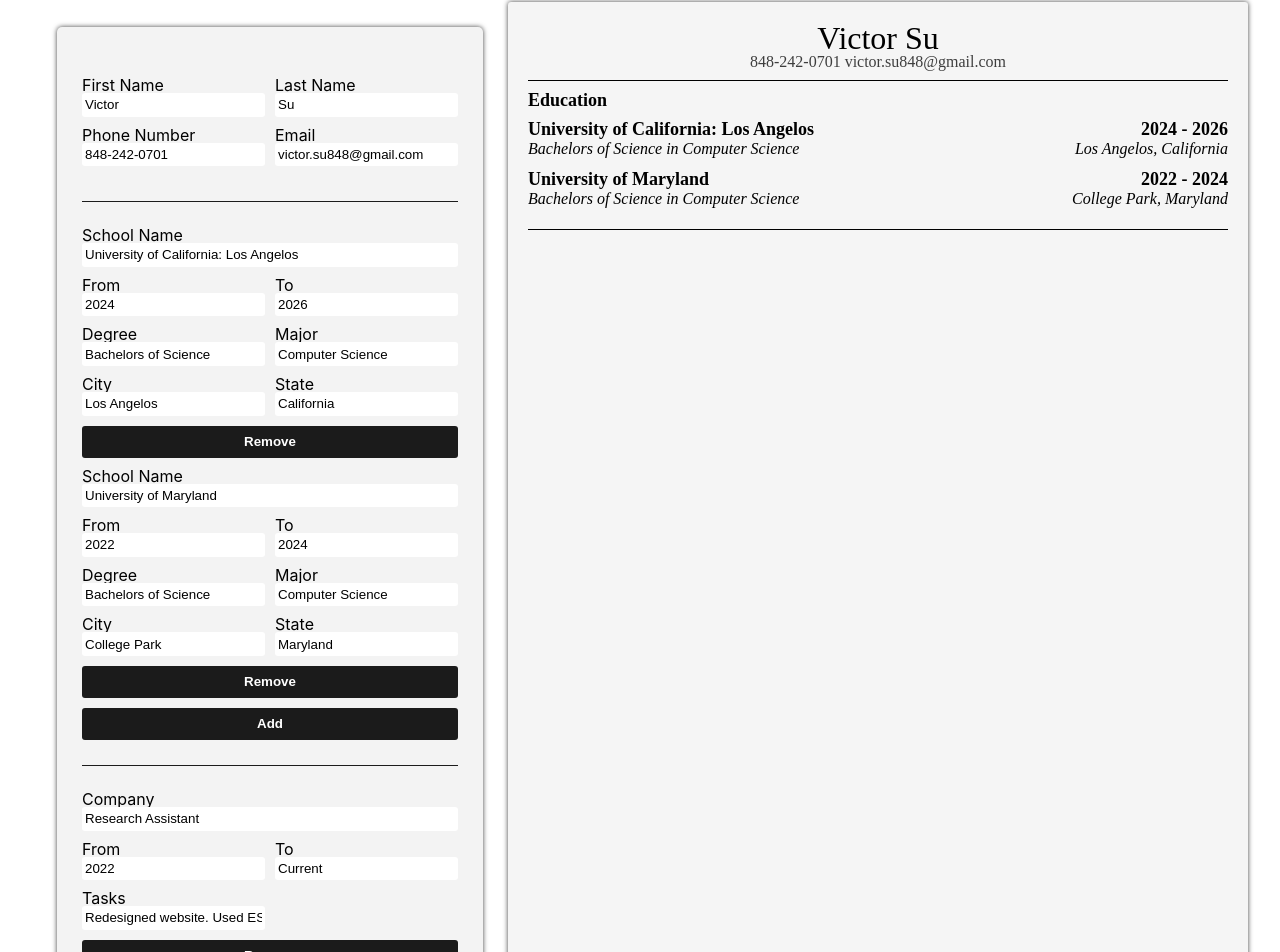
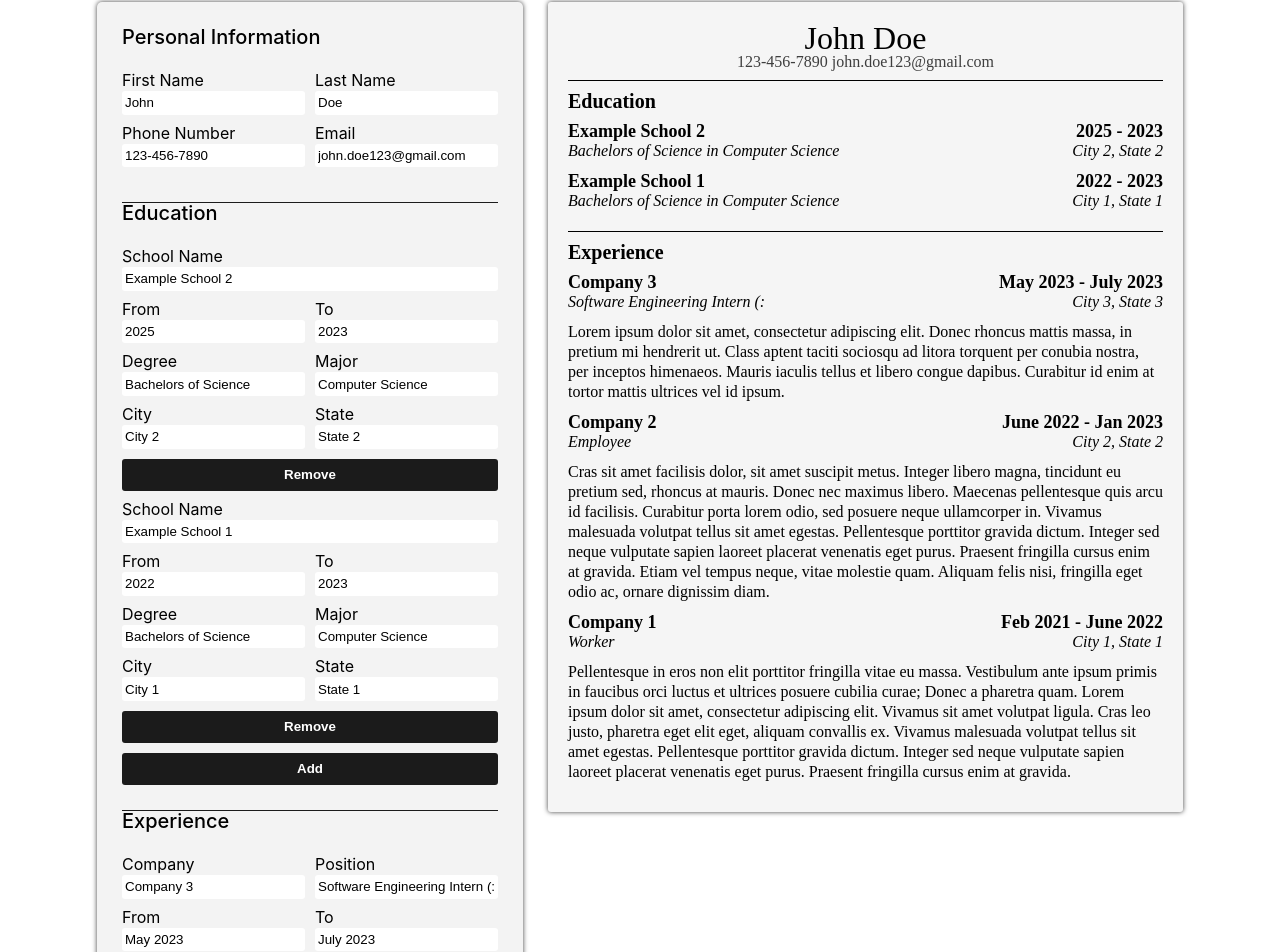
Before and after one commit to Victor-Su848/cv-project, a React (Create React App) app: page / in a window 1280 px wide. Shown: the part 123-1075 px from the top of the page. Built offline with nearby package versions, Linux system fonts and the light colour scheme.

Commit message:
completed experience form and rendering

```diff
--- a/src/components/CV.js
+++ b/src/components/CV.js
@@ -1,6 +1,7 @@
 import React, { Component } from "react";
 import PersonalInfo from "./PersonalInfo";
 import Education from "./Education";
+import Experience from "./Experience";
 
 class CV extends Component {
   constructor(props) {
@@ -14,6 +15,7 @@ class CV extends Component {
       <div className="cv">
         <PersonalInfo personalInfo={this.props.personalInfo}></PersonalInfo>
         <Education educationArr={this.props.educationArr}></Education>
+        <Experience experienceArr={this.props.experienceArr}></Experience>
       </div>
     );
   }
--- /dev/null
+++ b/src/components/Experience.js
@@ -0,0 +1,35 @@
+import React, { Component } from "react";
+
+class Experience extends Component {
+  constructor(props) {
+    super(props);
+  }
+
+  render() {
+    return (
+      <div className="experience-section">
+        <h1>Experience</h1>
+        {this.props.experienceArr.map((e, i) => {
+          return (
+          <div key={e.id} className="experience">
+
+            <div className="cv-row">
+                <h3>{e.name}</h3>
+                <p className="from-to">{e.from + " - " + e.to}</p>
+            </div>
+            <div className="cv-row">
+                <p className="italicize">{e.position}</p>
+                <p className="italicize">{e.city + ", " + e.state}</p>
+            </div>
+            <div className="cv-row">
+                <p className="tasks">{e.tasks}</p>
+            </div>
+          </div>
+          );
+        })}
+      </div>
+    );
+  }
+}
+
+export default Experience;
--- a/src/components/Form.js
+++ b/src/components/Form.js
@@ -10,43 +10,67 @@ class Form extends Component {
     this.state = {
       personalInfo: {
         // holds personal information
-        firstName: "Victor",
-        lastName: "Su",
-        phoneNum: "848-242-0701",
-        email: "victor.su848@gmail.com",
+        firstName: "John",
+        lastName: "Doe",
+        phoneNum: "123-456-7890",
+        email: "john.doe123@gmail.com",
       },
       educationArr: [
         // holds education objects
         {
-          name: "University of California: Los Angelos",
-          from: "2024",
-          to: "2026",
+          name: "Example School 2",
+          from: "2025",
+          to: "2023",
           degree: "Bachelors of Science",
           major: "Computer Science",
-          city: "Los Angelos",
-          state: "California",
+          city: "City 2",
+          state: "State 2",
           id: uniqid(),
         },
         {
-          name: "University of Maryland",
+          name: "Example School 1",
           from: "2022",
-          to: "2024",
+          to: "2023",
           degree: "Bachelors of Science",
           major: "Computer Science",
-          city: "College Park",
-          state: "Maryland",
+          city: "City 1",
+          state: "State 1",
           id: uniqid(),
         },
       ],
       experienceArr: [
         // holds experience objects
         {
-          name: "Research Assistant",
-          position: "Frontend Web Developer",
-          from: "2022",
-          to: "Current",
+          name: "Company 3",
+          position: "Software Engineering Intern (:",
+          from: "May 2023",
+          to: "July 2023",
+          city: "City 3",
+          state: "State 3",
           tasks:
-            "Redesigned website. Used ESLint. Used Figma to redesign. Here's the link.",
+            "Lorem ipsum dolor sit amet, consectetur adipiscing elit. Donec rhoncus mattis massa, in pretium mi hendrerit ut. Class aptent taciti sociosqu ad litora torquent per conubia nostra, per inceptos himenaeos. Mauris iaculis tellus et libero congue dapibus. Curabitur id enim at tortor mattis ultrices vel id ipsum.",
+          id: uniqid(),
+        },
+        {
+          name: "Company 2",
+          position: "Employee",
+          from: "June 2022",
+          to: "Jan 2023",
+          city: "City 2",
+          state: "State 2",
+          tasks:
+            "Cras sit amet facilisis dolor, sit amet suscipit metus. Integer libero magna, tincidunt eu pretium sed, rhoncus at mauris. Donec nec maximus libero. Maecenas pellentesque quis arcu id facilisis. Curabitur porta lorem odio, sed posuere neque ullamcorper in. Vivamus malesuada volutpat tellus sit amet egestas. Pellentesque porttitor gravida dictum. Integer sed neque vulputate sapien laoreet placerat venenatis eget purus. Praesent fringilla cursus enim at gravida. Etiam vel tempus neque, vitae molestie quam. Aliquam felis nisi, fringilla eget odio ac, ornare dignissim diam.",
+          id: uniqid(),
+        },
+        {
+          name: "Company 1",
+          position: "Worker",
+          from: "Feb 2021",
+          to: "June 2022",
+          city: "City 1",
+          state: "State 1",
+          tasks:
+            "Pellentesque in eros non elit porttitor fringilla vitae eu massa. Vestibulum ante ipsum primis in faucibus orci luctus et ultrices posuere cubilia curae; Donec a pharetra quam. Lorem ipsum dolor sit amet, consectetur adipiscing elit. Vivamus sit amet volutpat ligula. Cras leo justo, pharetra eget elit eget, aliquam convallis ex. Vivamus malesuada volutpat tellus sit amet egestas. Pellentesque porttitor gravida dictum. Integer sed neque vulputate sapien laoreet placerat venenatis eget purus. Praesent fringilla cursus enim at gravida.",
           id: uniqid(),
         },
       ],
@@ -204,6 +228,7 @@ class Form extends Component {
     return (
       <main>
         <form>
+          <h1>Personal Information</h1>
           {/**Start of general information rendering */}
           <div className="form-section">
             <div className="form-group">
@@ -255,6 +280,7 @@ class Form extends Component {
           </div>
 
           {/**Start of education rendering */}
+          <h1>Education</h1>
           <div className="form-section">
             {this.state.educationArr.map((e, i) => {
               return (
@@ -359,13 +385,13 @@ class Form extends Component {
             </button>
           </div>
 
-
+          <h1>Experience</h1>
           {/**Start of experience rendering */}
           <div className="form-section">
             {this.state.experienceArr.map((e, i) => {
               return (
                 <div key={e.id} className="form-group">
-                  <div className="form-row single">
+                  <div className="form-row pair">
                     <div className="form-input">
                       <label htmlFor={"company-name-" + i}>Company</label>
                       <input
@@ -376,31 +402,63 @@ class Form extends Component {
                         value={e.name}
                       ></input>
                     </div>
+                    <div className="form-input">
+                      <label htmlFor={"company-To-" + i}>Position</label>
+                      <input
+                        onChange={this.handleExperienceChange}
+                        type="text"
+                        name="position"
+                        id={"company-position-" + i}
+                        value={e.position}
+                      ></input>
+                    </div>
                   </div>
                   <div className="form-row pair">
                     <div className="form-input">
-                      <label htmlFor={"company-name-" + i}>From</label>
+                      <label htmlFor={"company-from-" + i}>From</label>
                       <input
                         onChange={this.handleExperienceChange}
                         type="text"
                         name="from"
-                        id={"company-name-" + i}
+                        id={"company-from-" + i}
                         value={e.from}
                       ></input>
                     </div>
                     <div className="form-input">
-                      <label htmlFor={"company-To-" + i}>To</label>
+                      <label htmlFor={"company-to-" + i}>To</label>
                       <input
                         onChange={this.handleExperienceChange}
                         type="text"
                         name="to"
-                        id={"company-To-" + i}
+                        id={"company-to-" + i}
                         value={e.to}
                       ></input>
                     </div>
                   </div>
-                  <div className="form-row">
-                    <div className="form-input tasks">
+                  <div className="form-row pair">
+                    <div className="form-input">
+                      <label htmlFor={"experience-city-" + i}>City</label>
+                      <input
+                        onChange={this.handleExperienceChange}
+                        type="text"
+                        name="city"
+                        id={"experience-city-" + i}
+                        value={e.city}
+                      ></input>
+                    </div>
+                    <div className="form-input">
+                      <label htmlFor={"experience-state-" + i}>State</label>
+                      <input
+                        onChange={this.handleExperienceChange}
+                        type="text"
+                        name="state"
+                        id={"experience-state-" + i}
+                        value={e.state}
+                      ></input>
+                    </div>
+                  </div>
+                  <div className="form-row single">
+                    <div className="form-input">
                       <label htmlFor={"company-tasks-" + i}>Tasks</label>
                       <input
                         onChange={this.handleExperienceChange}
@@ -428,7 +486,7 @@ class Form extends Component {
             <button
               className="add-remove-btn"
               type="button"
-              onClick={this.addToEducationArr}
+              onClick={this.addToExperienceArr}
             >
               Add
             </button>
@@ -437,6 +495,7 @@ class Form extends Component {
         <CV
           personalInfo={this.state.personalInfo}
           educationArr={this.state.educationArr}
+          experienceArr={this.state.experienceArr}
         />
       </main>
     );
--- a/src/styles/CV.css
+++ b/src/styles/CV.css
@@ -2,7 +2,8 @@
   border-radius: 3px;
   background-color: whitesmoke;
   padding: 20px;
-  width: 700px;
+  width: 595px;
+  height: 770px;
   font-family: 'Times New Roman', Times, serif;
   box-shadow: 0px 0px 5px 0px rgba(0, 0, 0, 0.75);
   -webkit-box-shadow: 0px 0px 5px 0px rgba(0, 0, 0, 0.75);
@@ -42,16 +43,23 @@
 }
 /*end of personal info section*/
 /*start of education section*/
+.education-section, .experience-section {
+    padding: 10px 0;
+}
 .education-section {
-    padding: 10px 0;
     border-bottom: 1px solid black;
 }
-.education-section h1 {
+.education-section h1, .experience-section h1 {
     font-weight: 600;
-    font-size: 1.125rem;
+    font-size: 1.25rem;
     margin-bottom: 10px;
 }
-.education {
+.education, .experience {
     margin-bottom: 10px;
 }
 /*end of education section*/
+/*start of experience section*/
+.tasks {
+    margin-top: 10px;
+}
+/*end of experience section*/
--- a/src/styles/form.css
+++ b/src/styles/form.css
@@ -2,14 +2,18 @@ form {
   display: flex;
   flex-direction: column;
   justify-content: space-between;
+  margin-right: 25px;
   padding: 25px;
-  margin: 25px;
   background-color: var(--anti-flash-white);
   border-radius: 5px;
 
   box-shadow: 0px 0px 5px 0px rgba(0, 0, 0, 0.75);
   -webkit-box-shadow: 0px 0px 5px 0px rgba(0, 0, 0, 0.75);
   -moz-box-shadow: 0px 0px 5px 0px rgba(0, 0, 0, 0.75);
+}
+form h1 {
+  font-weight: 500;
+  font-size: 1.25rem;
 }
 
 .form-section {
@@ -45,7 +49,7 @@ form {
     padding: 3px;
     border: none;
     border-radius: 3px;
-
+    margin-top: 3px;
 }
 .add-remove-btn {
     width: 100%;
@@ -56,3 +60,6 @@ form {
     border-radius: 3px;
     font-weight: 600;
 }
+button:hover {
+  cursor: pointer;
+}
```
